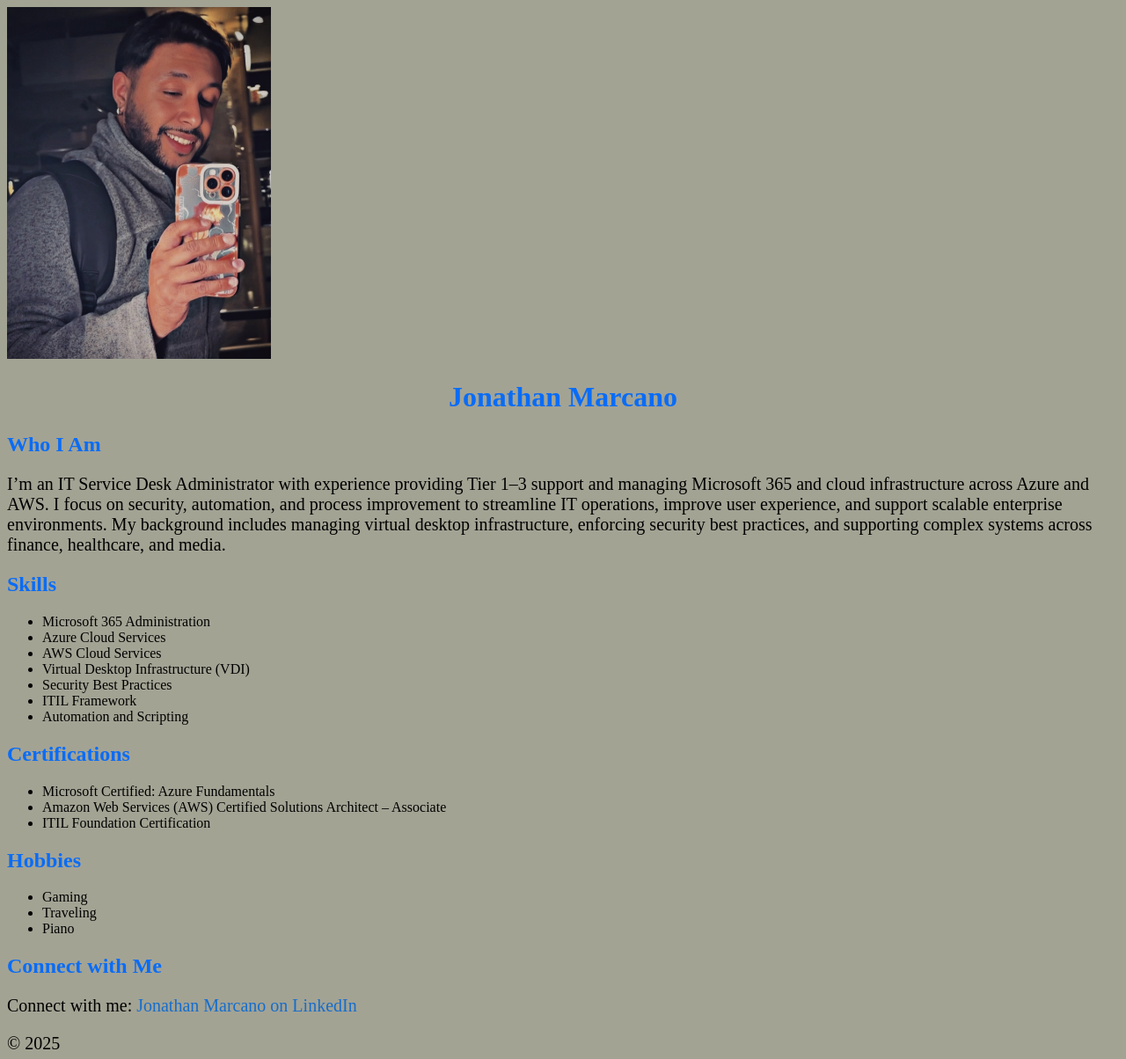
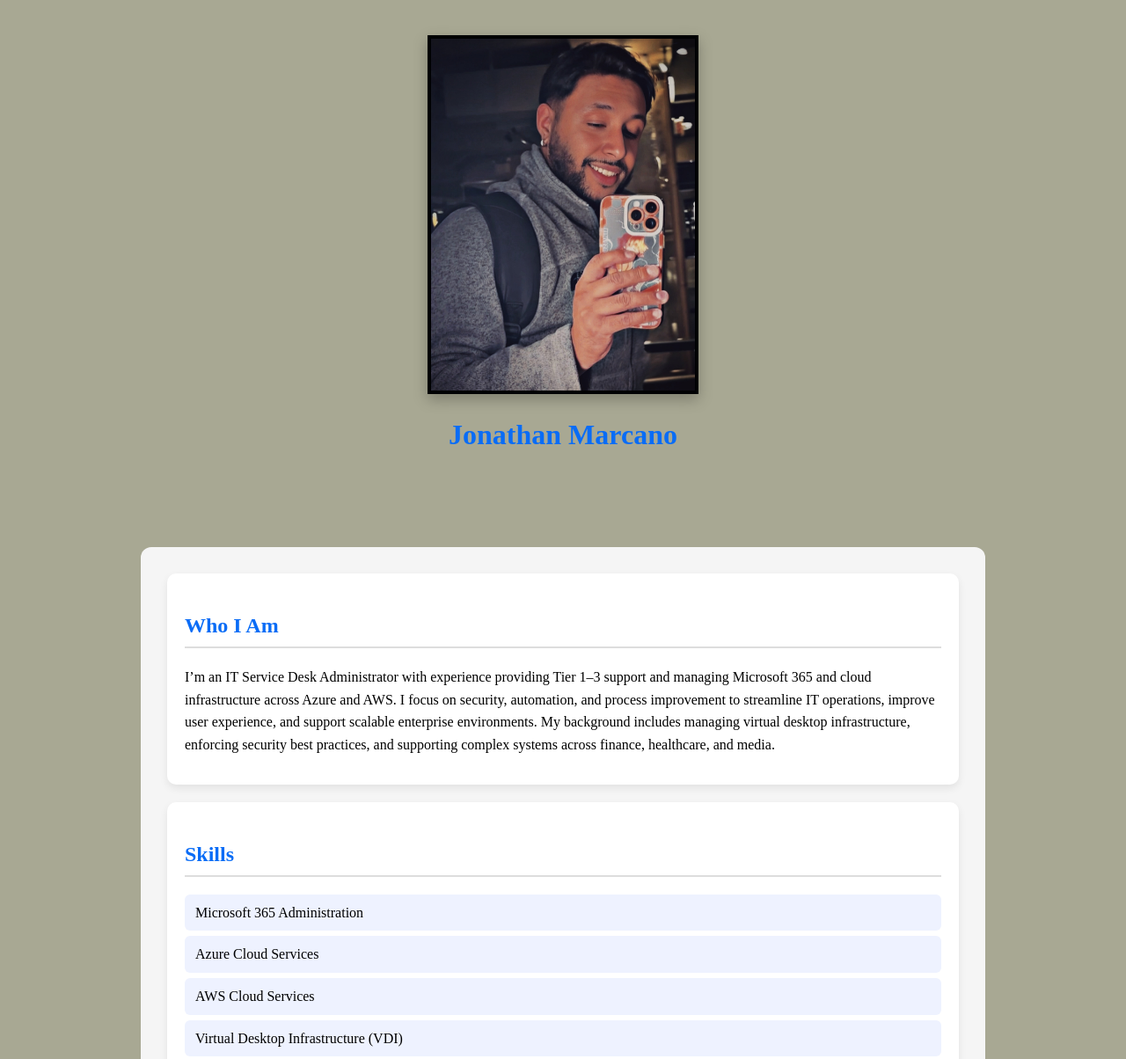
Before and after one commit to KingWolf3/Phase-3---A1---CSS-Basics-and-Selectors, a plain HTML site: page aboutMeCSS.html in a window 1280 px wide. Shown: the top 1204 px of the page at 88% size. Drawn offline with Linux system fonts and the light colour scheme.

Commit message:
Update html text and enhance CSS styles for improved layout and design.

```diff
--- a/aboutMeCSS.html
+++ b/aboutMeCSS.html
@@ -38,9 +38,9 @@
       <section>
         <h2>Certifications</h2>
         <ul>
-          <li>Microsoft Certified: Azure Fundamentals</li>
-          <li>Amazon Web Services (AWS) Certified Solutions Architect – Associate</li>
-          <li>ITIL Foundation Certification</li>
+          <li>Microsoft Certified: Azure Administrator Associate</li>
+          <li>Technical Product Management Certification</li>
+          <li>Programming Foundations: Object Oriented Design</li>
         </ul>
       </section>
 
@@ -62,7 +62,7 @@
             target="_blank"
             rel="noopener noreferrer"
           >
-            Jonathan Marcano on LinkedIn
+            F Jonathan Marcano on LinkedIn
           </a>
         </p>
       </section>
--- a/css_file/style.css
+++ b/css_file/style.css
@@ -1,32 +1,77 @@
 /* Basic CSS Sheet*/
 
 body {
-  font-family: 'Times New Roman', Times, serif;
-  background-color: rgb(163, 163, 148);
+  font-family: "Times New Roman", Times, serif;
+  font-size: 16px;
+  line-height: 1.6;
+  margin: 0;
+  padding: 0;
+  background-color: #a8a893;
 }
+/* Design adjustments based on feedback */
+.about-me main {
+  max-width: 900px;
+  margin: 40px auto;
+  padding: 30px;
+  background-color: #f5f5f5;
+  border-radius: 12px;
+}
+
+.about-me header {
+  text-align: center;
+  padding: 40px 20px;
+}
+/*Image of Jonathan Marcano*/
 .about-me header img {
+  border: 4px solid #000103;
+  box-shadow: 0 6px 15px rgba(0, 0, 0, 0.25);
   width: 300px;
   height: auto;
+  display: block;
+  margin: 0 auto 16px;
 }
+/*Header text Jonathan Marcano */
 .about-me h1 {
   color: #096cf6;
   text-align: center;
-  font-family: 'Times New Roman', Times, serif;
   font-weight: bold;
-
+}
+/* Main content sections into cards */
+.about-me section {
+  background-color: white;
+  padding: 20px;
+  margin-bottom: 20px;
+  border-radius: 10px;
+   box-shadow: 0 4px 10px rgba(0,0,0,0.08);
 }
 
+/* Section Titles */
 .about-me h2 {
   color: #096cf6;
+  font-weight: bold;
+  border-bottom: 2px solid #ddd;
+  padding-bottom: 5px;
+}
+/* Unordered List Styles */
+.about-me ul {
+  list-style: none;
+  padding: 0;
 }
 
+/* List Item Styles */
+.about-me li {
+  background-color: #eef2ff;
+  margin: 6px 0;
+  padding: 8px 12px;
+  border-radius: 6px;
+}
 
+/* ---------- Paragraph Styles ---------- */
 .about-me p {
   color: #000000;
-  font-family: 'Times New Roman', Times, serif;
-  font-size: 20px;
-  font-weight: normal;
+  margin: 0 0 12px;
 }
+
 a {
   color: #156dcc;
   text-decoration: none;
```
